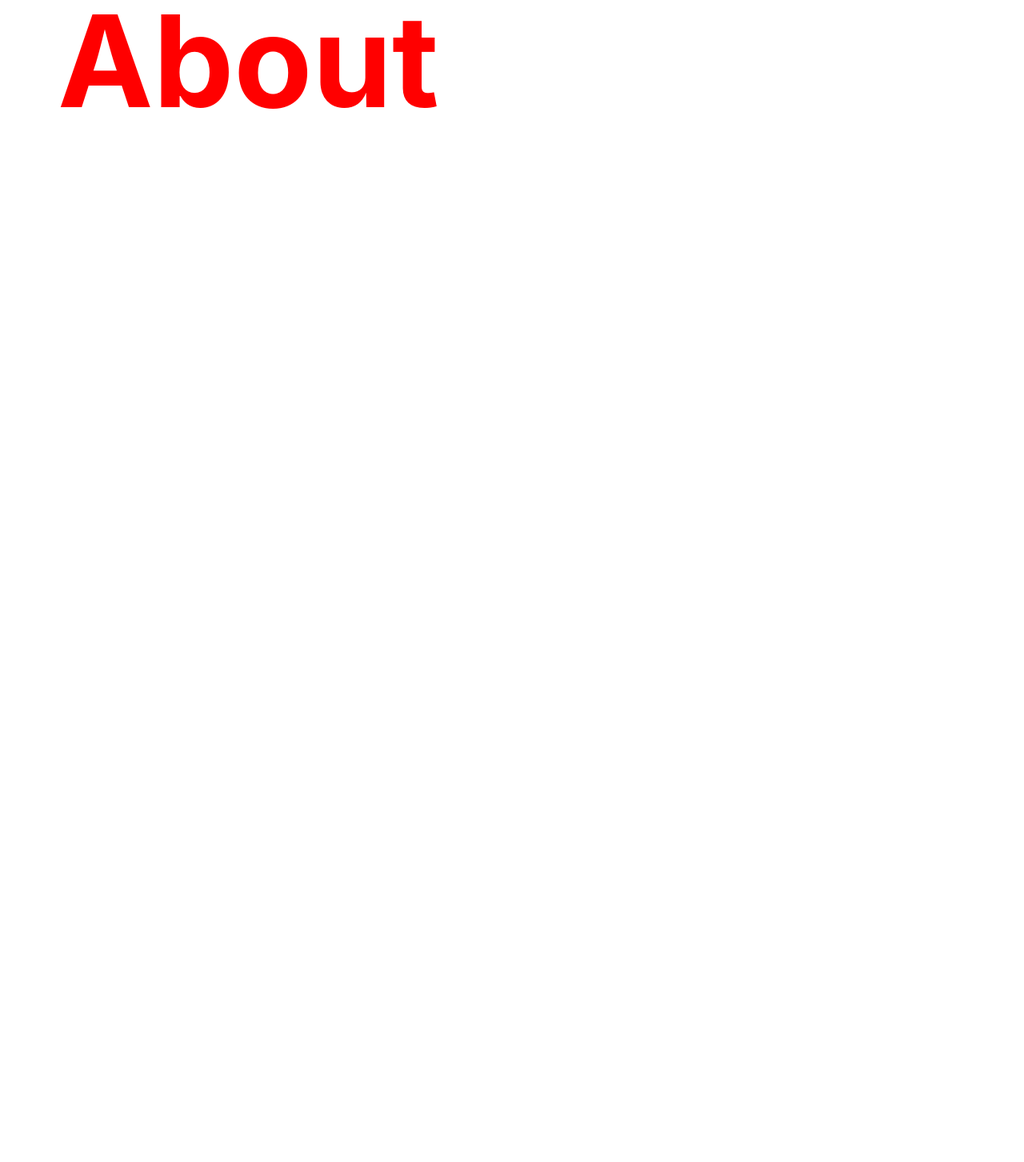
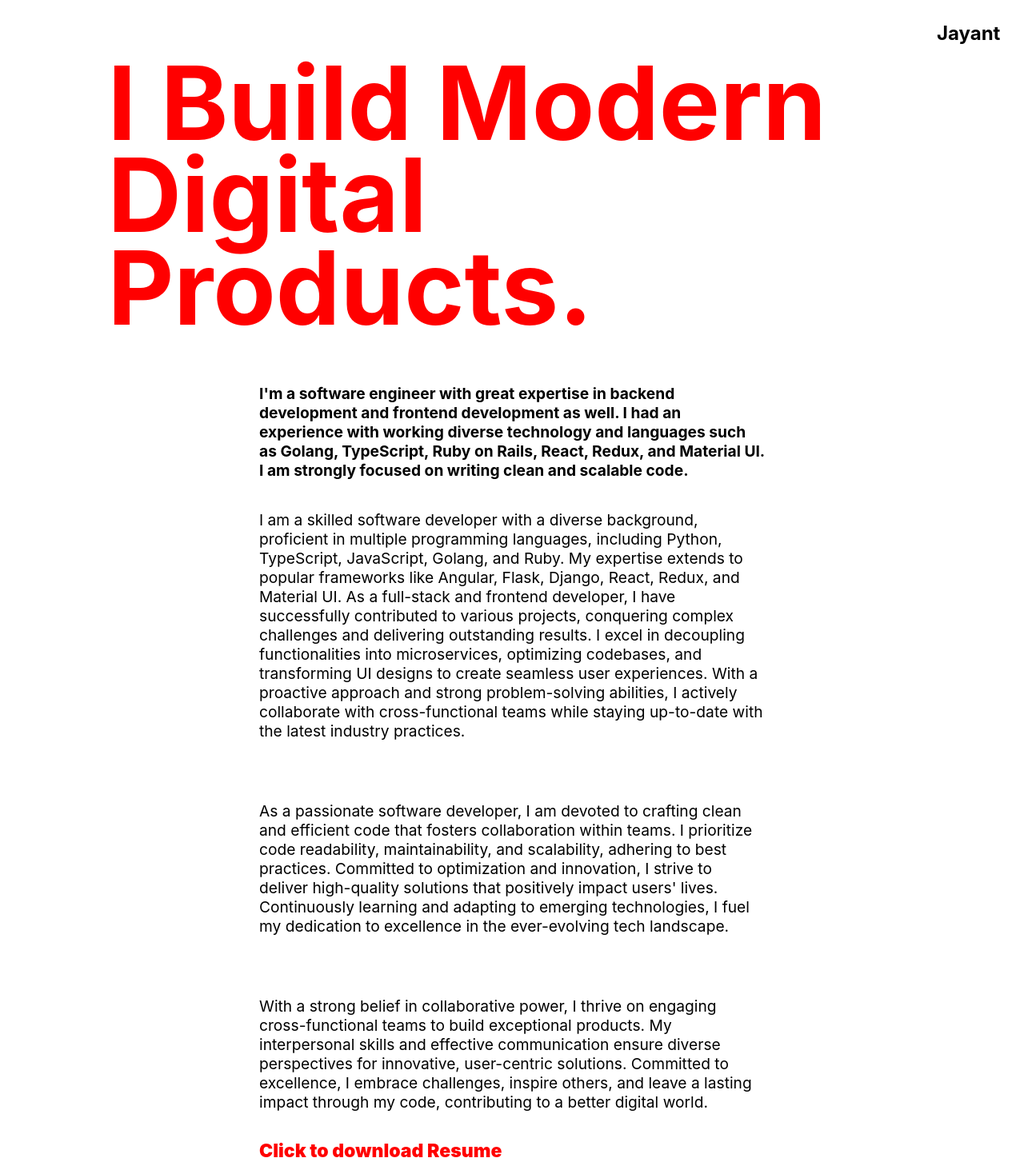
Before and after one commit to jayantAhluwalia/jayantAhluwalia.github.io, a React (Vite) app: page /about in a window 1280 px wide. Shown: the whole page at 80% size. Before the commit the page ends 800 px from the top, so only its background shows below. Built offline with nearby package versions, Linux system fonts and the light colour scheme.

Commit message:
added about page

```diff
--- a/src/components/FloatingText.tsx
+++ b/src/components/FloatingText.tsx
@@ -3,7 +3,7 @@ import FloatingTextType from "../constant";
 import { Outlet, Link } from "react-router-dom";
 
 const FloatingText = (props: FloatingTextType) => {
-  const { introText, afterText, isHello, speed, route} = props;
+  const { introText, afterText, isHello, speed, route, isHomeLink } = props;
   const [text, setText] = useState(introText);
   const handleHover = (e: any) => {
     e.target.classList.add("slide");
@@ -27,13 +27,15 @@ const FloatingText = (props: FloatingTextType) => {
   };
 
   return (
-    <div className="hello-text">
+    <div className={isHomeLink ? "home-link" : "hello-text"}>
       <h1
         className={handleSpeed(speed) + (isHello ? " no-red-text" : "")}
         onMouseOver={handleHover}
         onMouseLeave={() => setText(introText)}
       >
-        <Link to={route} style={{"textDecoration": "none", "color":"inherit"}}>{text}</Link>
+        <Link to={route} style={{ textDecoration: "none", color: "inherit" }}>
+          {text}
+        </Link>
       </h1>
     </div>
   );
--- /dev/null
+++ b/src/components/HomeLink.tsx
@@ -0,0 +1,19 @@
+import { Link } from "react-router-dom";
+import FloatingText from "./FloatingText";
+
+const HomeLink = () => {
+  return (
+    <div className="fixedButton">
+      <FloatingText
+        introText="Jayant"
+        afterText="Jayant.Ahluwalia"
+        isHello={false}
+        speed="fast"
+        route="/"
+        isHomeLink={true}
+      />
+    </div>
+  );
+};
+
+export default HomeLink;
--- /dev/null
+++ b/src/components/Para.tsx
@@ -0,0 +1,6 @@
+const Para = (props: any) => {
+  const { content } = props;
+  return <p className="about-para">{content}</p>;
+};
+
+export default Para;
--- a/src/constant.ts
+++ b/src/constant.ts
@@ -1,7 +1,16 @@
 export default interface FloatingTextType {
-  introText: string
-  afterText: string
-  isHello?: boolean
-  speed: "fast" | "med" | "slow"
-  route: "/about" | "/work" | "/contact"
+  introText: string;
+  afterText: string;
+  isHello?: boolean;
+  speed: "fast" | "med" | "slow";
+  route: "/about" | "/work" | "/contact" | "/";
+  isHomeLink?: boolean
 }
+
+export const aboutPageContent: string[] = [
+  "I am a skilled software developer with a diverse background, proficient in multiple programming languages, including Python, TypeScript, JavaScript, Golang, and Ruby. My expertise extends to popular frameworks like Angular, Flask, Django, React, Redux, and Material UI. As a full-stack and frontend developer, I have successfully contributed to various projects, conquering complex challenges and delivering outstanding results. I excel in decoupling functionalities into microservices, optimizing codebases, and transforming UI designs to create seamless user experiences. With a proactive approach and strong problem-solving abilities, I actively collaborate with cross-functional teams while staying up-to-date with the latest industry practices.",
+
+  "As a passionate software developer, I am devoted to crafting clean and efficient code that fosters collaboration within teams. I prioritize code readability, maintainability, and scalability, adhering to best practices. Committed to optimization and innovation, I strive to deliver high-quality solutions that positively impact users' lives. Continuously learning and adapting to emerging technologies, I fuel my dedication to excellence in the ever-evolving tech landscape.",
+
+  "With a strong belief in collaborative power, I thrive on engaging cross-functional teams to build exceptional products. My interpersonal skills and effective communication ensure diverse perspectives for innovative, user-centric solutions. Committed to excellence, I embrace challenges, inspire others, and leave a lasting impact through my code, contributing to a better digital world.",
+];
--- a/src/index.css
+++ b/src/index.css
@@ -15,6 +15,12 @@
   -webkit-text-size-adjust: 100%;
 }
 
+html,
+body,
+#root {
+  height: 100%;
+}
+
 /* #root {
   max-width: 1280px;
   max-height: 100vh;
@@ -30,8 +36,7 @@
 } */
 
 .homepage {
-  width: 100vh;
-  height: 100vh;
+  height: 100%;
   display: flex;
   flex-direction: column;
   justify-content: center;
@@ -45,9 +50,8 @@ h1 {
 }
 
 .no-red-text {
-  color: black
+  color: black;
 }
-
 
 .animate-fast {
   animation: animate 0.6s cubic-bezier(0.2, 0.6, 0.2, 1) 0.2s forwards;
@@ -84,3 +88,65 @@ h1 {
     transform: translateY(0%);
   }
 }
+
+.about-page {
+  display: flex;
+  flex-direction: column;
+  justify-content: center;
+  align-items: center;
+}
+
+.about-title {
+  line-height: 0.9em;
+  margin: 5% 10%;
+  font-size: 8em;
+}
+
+.about-para {
+  color: black;
+  margin: 3% 25%;
+  font-size: larger;
+}
+
+.about-sub-title {
+  margin: 0 25%;
+  color: black;
+  font-size: larger;
+}
+
+.fixedButton{
+  position: fixed;
+  top: 0px;
+  right: 0px;
+  padding: 20px;
+}
+.roundedFixedBtn{
+height: 60px;
+line-height: 80px;
+width: 60px;
+font-size: 2em;
+font-weight: bold;
+border-radius: 50%;
+background-color: #4CAF50;
+color: white;
+text-align: center;
+cursor: pointer;
+}
+
+.home-link {
+  font-size: 0.15em;
+}
+
+.home-link h1 {
+  color: black;
+}
+
+.download-link {
+  width: 100%;
+  text-decoration: none;
+  font-weight: 900;
+  color: red;
+  font-size: larger;
+  text-align: left;
+  margin: 0% 25%;
+}
--- a/src/pages/About.tsx
+++ b/src/pages/About.tsx
@@ -1,9 +1,37 @@
+import { Link } from "react-router-dom";
+import HomeLink from "../components/HomeLink";
+import Para from "../components/Para";
+import { aboutPageContent } from "../constant";
+
 const About = () => {
   return (
-    <>
-      <h1>About</h1>
-    </>
-  )
-}
+    <div className="about-page">
+      <h1 className="about-title">
+        I Build Modern <br /> Digital Products.
+      </h1>
+      <h2 className="about-sub-title">
+        I'm a software engineer with great expertise in backend development and
+        frontend development as well. I had an experience with working diverse
+        technology and languages such as Golang, TypeScript, Ruby on Rails,
+        React, Redux, and Material UI. I am strongly focused on writing clean
+        and scalable code.
+      </h2>
 
-export default About
+      {aboutPageContent.map((content, idx) => {
+        return <Para content={content} />;
+      })}
+      <HomeLink />
+      <div className="download-link">
+        <a
+          href="public/Full stack developer - Jayant Ahluwalia.pdf"
+          download={true}
+          className="download-link"
+        >
+          Click to download Resume
+        </a>
+      </div>
+    </div>
+  );
+};
+
+export default About;
```
Also changed, not shown: 1 other file (tests, documents, lock files or other folders).
